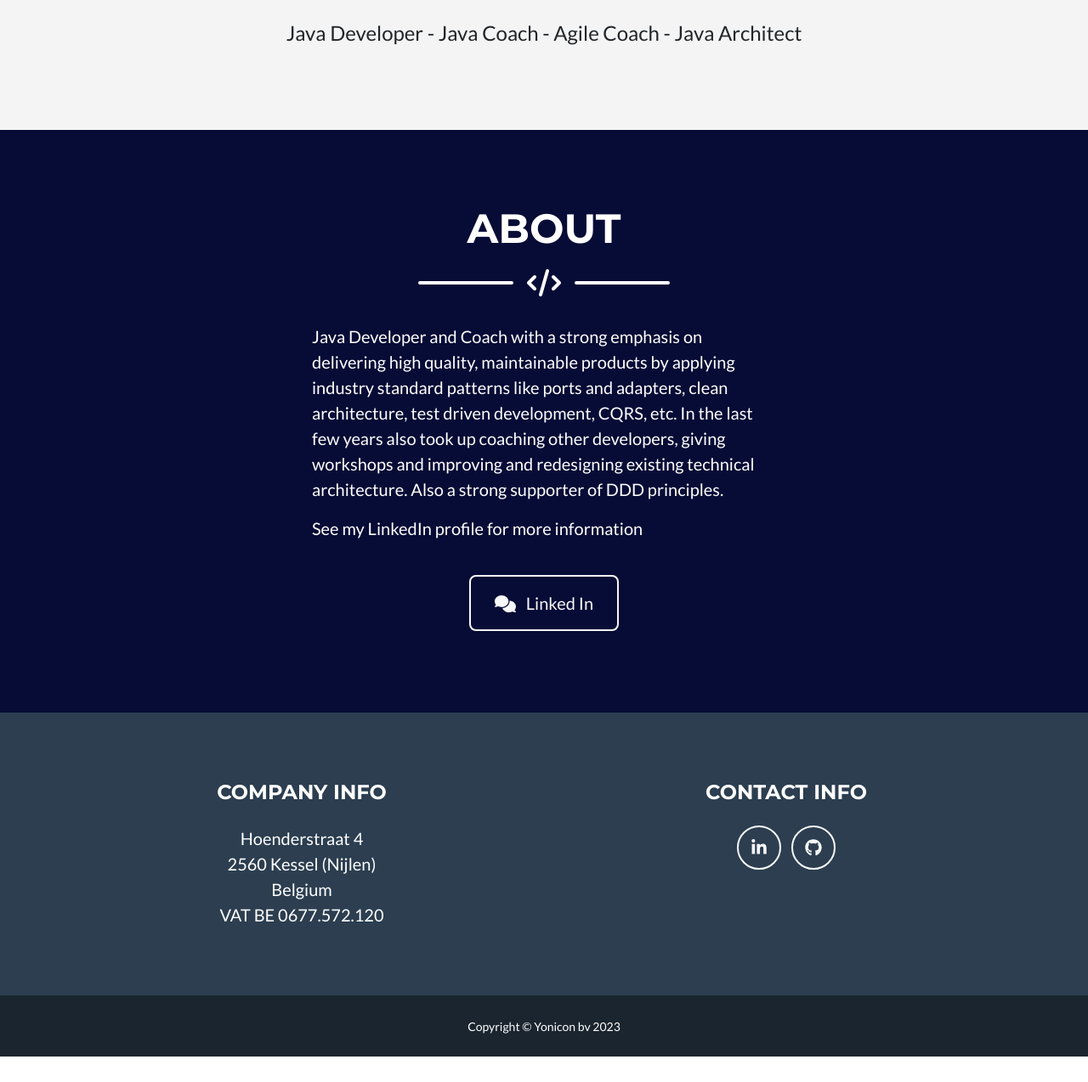
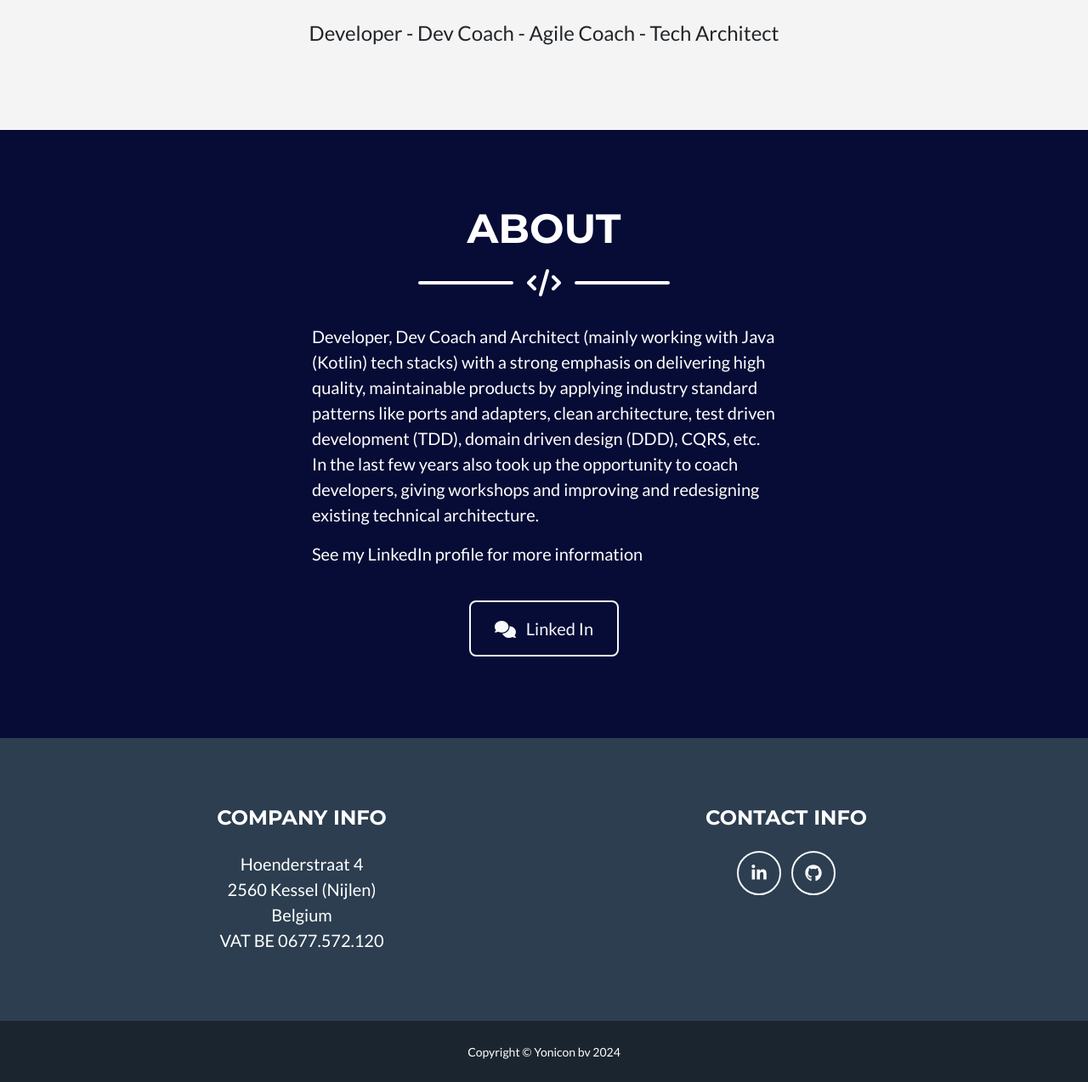
Before and after one commit to yourinijsyonicon/yourinijsyonicon.github.io, a plain HTML site: page index.html in a window 1280 px wide. Shown: the part 615-1889 px from the top of the page at 85% size. Before the commit the page ends 1859 px from the top, so only its background shows below. Drawn offline with nearby package versions, Linux system fonts and the light colour scheme.

Commit message:
update profile

```diff
--- a/index.html
+++ b/index.html
@@ -3,7 +3,7 @@
     <head>
         <meta charset="utf-8" />
         <meta name="viewport" content="width=device-width, initial-scale=1, shrink-to-fit=no" />
-        <meta name="description" content="Youri Nijs - Yonicon bv - Freelance Java consultancy - Java Coach - Java Development - Agile Coach - Java Architect" />
+        <meta name="description" content="Youri Nijs - Yonicon bv - Freelance Java consultancy - Java Coach - Java Development - Agile Coach - Java Architect - Kotlin Development - Java 21 - Spring - Quarkus - Micronaut - TDD - DDD" />
         <meta name="author" content="Youri Nijs, Yonicon" />
         <title>Youri Nijs - Yonicon bv</title>
         <!-- Favicon-->
@@ -37,7 +37,7 @@
                     <div class="divider-custom-line"></div>
                 </div>
                 <!-- Masthead Subheading-->
-                <p class="masthead-subheading font-weight-light mb-0">Java Developer - Java Coach - Agile Coach - Java Architect</p>
+                <p class="masthead-subheading font-weight-light mb-0">Developer - Dev Coach - Agile Coach - Tech Architect</p>
             </div>
         </header>
         <!-- About Section-->
@@ -54,10 +54,11 @@
                 <!-- About Section Content-->
                 <div class="row">
                     <div class="col-lg-3"></div>
-                    <div class="col-lg-6"><p class="lead">Java Developer and Coach with a strong emphasis on delivering high quality, maintainable
-                        products by applying industry standard patterns like ports and adapters, clean architecture, test driven development,
-                        CQRS, etc. In the last few years also took up coaching other developers, giving workshops and improving and
-                        redesigning existing technical architecture. Also a strong supporter of DDD principles.</p>
+                    <div class="col-lg-6"><p class="lead">Developer, Dev Coach and Architect (mainly working with Java (Kotlin) tech stacks) with a
+                        strong emphasis on delivering high quality, maintainable products by applying industry standard patterns like
+                        ports and adapters, clean architecture, test driven development (TDD), domain driven design (DDD),
+                        CQRS, etc. In the last few years also took up the opportunity to coach developers, giving workshops and improving and
+                        redesigning existing technical architecture.</p>
                         <p class="lead">See my LinkedIn profile for more information</p></div>
                     <div class="col-lg-3"></div>
                 </div>
@@ -95,7 +96,7 @@
         </footer>
         <!-- Copyright Section-->
         <div class="copyright py-4 text-center text-white">
-            <div class="container"><small>Copyright &copy; Yonicon bv 2023</small></div>
+            <div class="container"><small>Copyright &copy; Yonicon bv 2024</small></div>
         </div>
         <!-- Bootstrap core JS-->
         <script src="https://cdn.jsdelivr.net/npm/bootstrap@5.2.3/dist/js/bootstrap.bundle.min.js"></script>
```
Also changed, not shown: assets/img/yourinijs.jpg.
